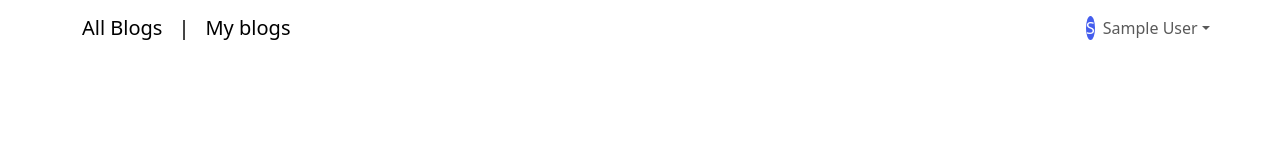
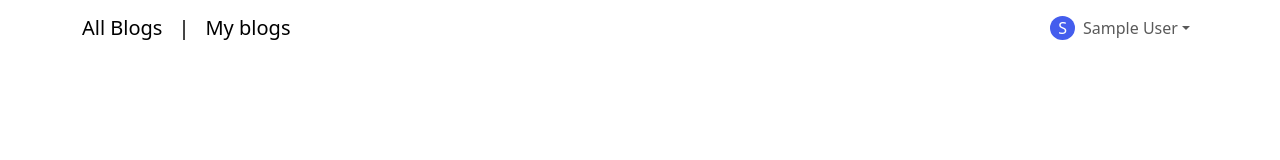
Before and after one commit to jacastanon01/mern-blog, a React (Vite) app in the folder frontend/: page /blog/edit in a window 1280 px wide. Shown: the top 160 px of the page. Built offline with nearby package versions, Linux system fonts and the light colour scheme; no server answers; sample sign-in values are in the browser's storage.

Commit message:
updated header and avatar

```diff
--- a/frontend/src/components/header/HeaderNav.jsx
+++ b/frontend/src/components/header/HeaderNav.jsx
@@ -22,12 +22,21 @@ function HeaderNav() {
     }
   };
 
-  return userInfo ? (
-    <Nav className="ms-auto me-5" style={{ width: "4rem" }}>
-      <Nav.Item className="d-flex justify-content-center my-auto rounded-circle h-auto w-100 text-white btn-primary">
+  return (
+    <Nav className="ms-auto">
+      {userInfo ? (
+        <>
+          <Nav.Item className="my-auto rounded-circle px-2 text-white btn-primary">
             {userInfo.name[0].toUpperCase()}
+            {/* <span className="rounded-circle px-2 py-1 text-white btn-primary">
+              {userInfo.name[0].toUpperCase()}
+            </span> */}
           </Nav.Item>
-      <NavDropdown title={userInfo.name} id="username">
+          <NavDropdown
+            title={userInfo.name}
+            id="username"
+            className="text-capitalize"
+          >
             <LinkContainer to="/profile">
               <NavDropdown.Item>Profile</NavDropdown.Item>
             </LinkContainer>
@@ -39,23 +48,25 @@ function HeaderNav() {
             </LinkContainer>
             <NavDropdown.Item onClick={handleLogout}>Logout</NavDropdown.Item>
           </NavDropdown>
-    </Nav>
+        </>
       ) : (
         <>
           {" "}
           <LinkContainer to="/login">
             <Nav.Link>
-          <FaSignInAlt className="me-1" />
+              <FaSignInAlt className="" />
               Sign in
             </Nav.Link>
           </LinkContainer>
           <LinkContainer to="/register">
             <Nav.Link>
-          <FaSignOutAlt className="me-1" />
+              <FaSignOutAlt className="" />
               Sign up
             </Nav.Link>
           </LinkContainer>
         </>
+      )}
+    </Nav>
   );
 }
 
--- a/frontend/src/redux/slices/blogsSlice.js
+++ b/frontend/src/redux/slices/blogsSlice.js
@@ -6,7 +6,7 @@ const initialState = {
 
 const blogsSlice = createSlice({
   name: "blogs",
-  initialState: [],
+  initialState:initialState,
   reducers: {
     setBlog(state, action) {
       const updatedPosts = state.blogs.map(blog => {
@@ -19,7 +19,7 @@ const blogsSlice = createSlice({
       state.blogs = updatedPosts
     },
     addBlog(state, action) {
-        state.push(action.payload.blogs);
+        state.blogs.push(action.payload);
         const updatedBlogs = localStorage.getItem("myBlogs") ? [...JSON.parse(localStorage.getItem("myBlogs")), action.payload.blogs] : [action.payload.blogs]
         localStorage.setItem("myBlogs", JSON.stringify(updatedBlogs))
     },
```
Lines whose indentation alone changed are shown as unchanged.
